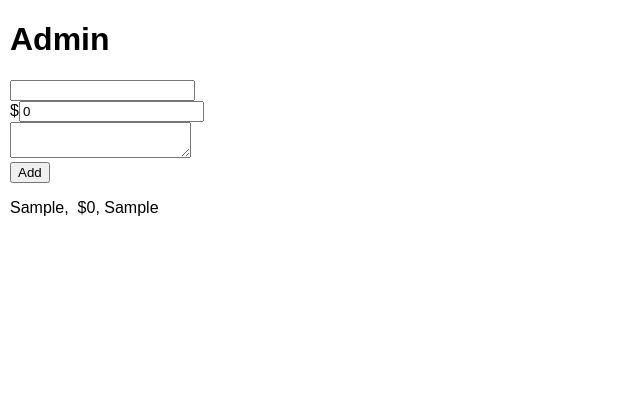
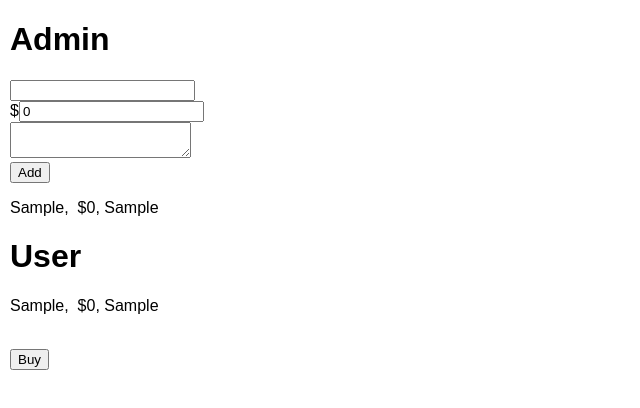
Before and after one commit to gnkatchmar/501-checkout, a React (Create React App) app: page / in a window 1280 px wide. Both pictures are taken after typing "Sample", "Sample" into the empty fields and a click on the button "Add". Shown: the top 408 px of the page, without its empty margins (0-640 px from the left). Built offline with nearby package versions, Linux system fonts and the light colour scheme.

Commit message:
10:20 am

```diff
--- a/src/App.js
+++ b/src/App.js
@@ -1,7 +1,7 @@
 import React, { Component } from "react";
 import "./App.css";
-
 import Admin from "./admin";
+import User from "./user";
 
 class App extends Component {
   state = {
@@ -9,7 +9,6 @@ class App extends Component {
   };
   handleAddItem = item => {
     this.setState(state => {
-      // state.counter === 0;
       return {
         list: [...state.list, item],
       };
@@ -23,6 +22,9 @@ class App extends Component {
           list={this.state.list}
           onAddItem={this.handleAddItem}
         />
+        <User
+        list={this.state.list}
+      />
       </div>
     );
   }
--- a/src/admin.js
+++ b/src/admin.js
@@ -20,6 +20,7 @@ class AdminContainer extends Component {
     this.props.onAddItem(this.state);
     this.setState(EMPTY_PRODUCT);
   };
+
   render() {
     return (
       <div>
--- /dev/null
+++ b/src/user.js
@@ -0,0 +1,49 @@
+import React, { Component } from "react";
+
+class UserContainer extends Component {
+  state = {
+    cart: [],
+    total: 0,
+  };
+
+  handleAddToBasket = item => {
+    this.setState(state => {
+      return {
+        cart: [...state.cart, item],
+        total: state.total+item.price,
+      };
+    });
+  }
+
+  handleBuy = (e) => {
+    e.preventDefault();
+    this.setState({cart: []});
+  };
+
+  render() {
+    return (
+      <div>
+        <h1>User</h1>
+        <div>
+        {
+          this.props.list.map((item) => {
+            return (
+              <div>
+                <p>{item.productName},&nbsp;
+                ${item.price},&nbsp;
+                {item.description}</p>
+              </div>
+            )
+          })
+        }
+        </div>
+        <div>
+        <br />
+        <button>Buy</button>
+        </div>
+      </div>
+    );
+  }
+}
+
+export default UserContainer;
```
